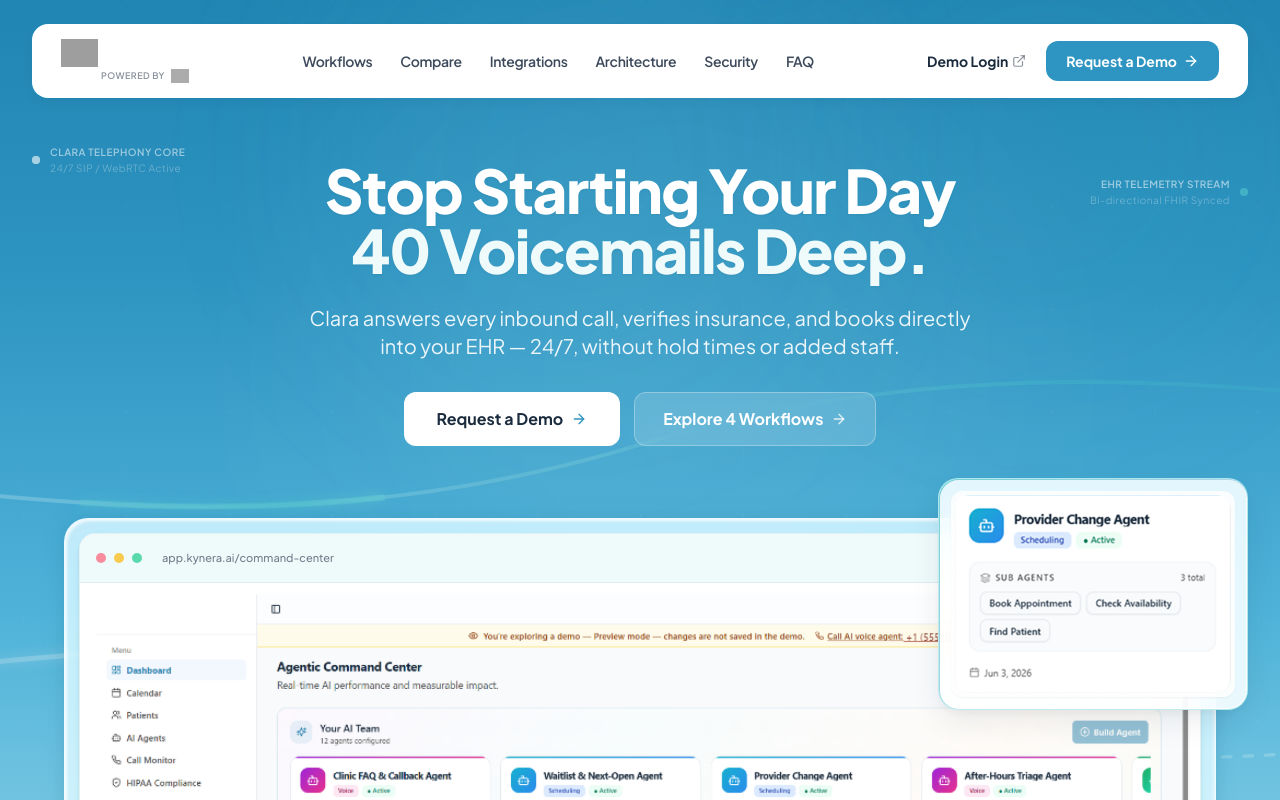
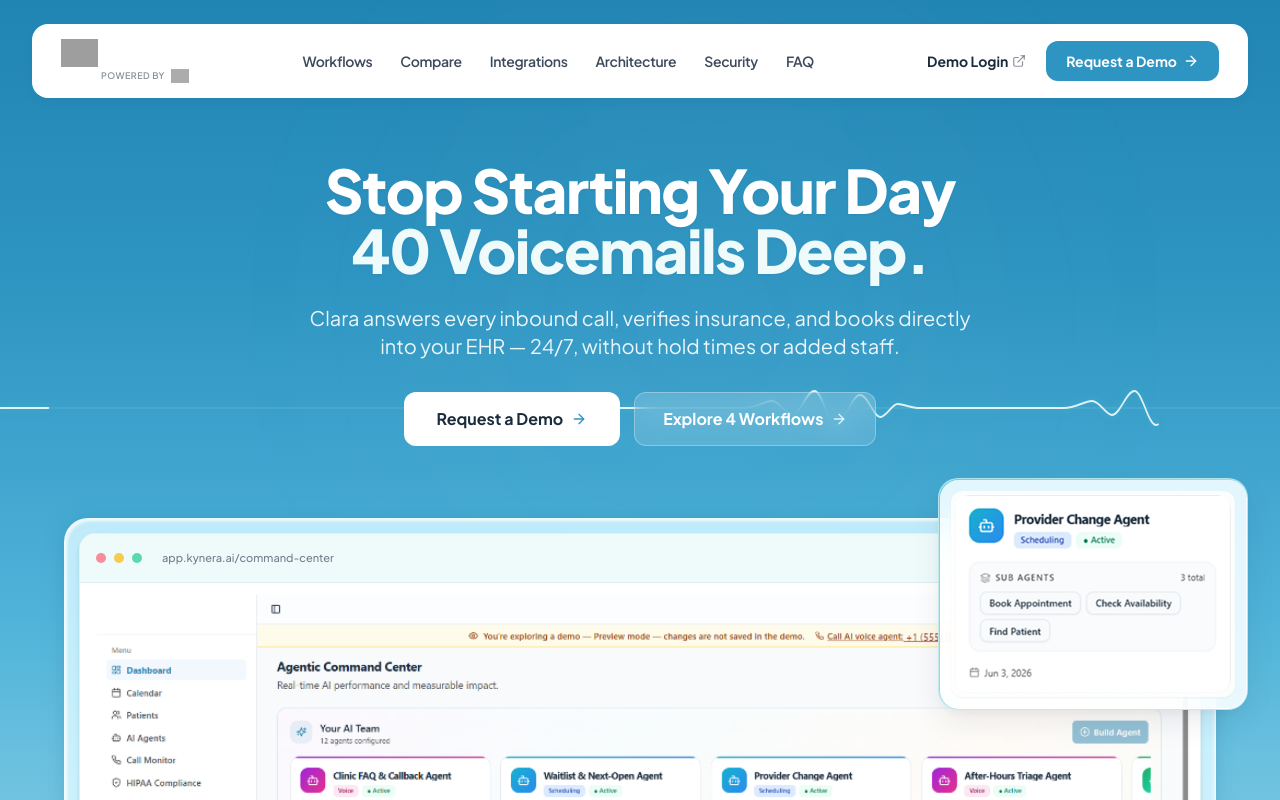
Before and after one commit to Annyxtopheles/kynera, a React (Vite) app: page / in a window 1280 px wide. Shown: the top 800 px of the page. Built offline with nearby package versions, Linux system fonts and the light colour scheme; grey boxes are pictures that could not be loaded.

Commit message:
Refactor hero background: clean, minimal voice waveform line representing Clara answering calls

```diff
--- a/src/components/HeroBackgroundAnimation.tsx
+++ b/src/components/HeroBackgroundAnimation.tsx
@@ -7,214 +7,47 @@ export const HeroBackgroundAnimation: React.FC = () => {
       className="absolute inset-0 overflow-hidden pointer-events-none select-none z-0"
     >
       {/* -------------------------------------------------------------
-          1. AMBIENT BIOLUMINESCENT DEPTH (Soft Breathing Gradient Halos)
+          1. SUBTLE ATMOSPHERIC LIGHT (Calm, Soft Depth)
           ------------------------------------------------------------- */}
-      <div className="absolute -top-24 left-1/4 w-[32rem] h-[32rem] rounded-full bg-cyan-300/20 blur-[110px] animate-hero-biolum" />
+      <div className="absolute -top-32 left-1/3 w-[36rem] h-[36rem] rounded-full bg-white/10 blur-[140px] animate-hero-biolum" />
       <div
-        className="absolute top-20 right-1/4 w-[36rem] h-[36rem] rounded-full bg-white/15 blur-[120px] animate-hero-biolum"
+        className="absolute top-16 right-1/4 w-[32rem] h-[32rem] rounded-full bg-cyan-200/15 blur-[130px] animate-hero-biolum"
         style={{ animationDelay: '4s' }}
-      />
-      <div
-        className="absolute -top-10 right-10 w-96 h-96 rounded-full bg-brand-teal/15 blur-[100px] animate-hero-biolum"
-        style={{ animationDelay: '2s' }}
       />
 
       {/* -------------------------------------------------------------
-          2. CLINICAL TELEMETRY HUD LABELS (Peripheral Command Watermarks)
+          2. THE VOICE WAVEFORM HORIZON LINE (Clara AI Receptionist)
+             A single, clean, elegant acoustic wave gliding across the
+             background — the voice counterpart to the footer's ECG.
           ------------------------------------------------------------- */}
-      {/* Left Telemetry HUD Badge */}
-      <div className="hidden xl:flex items-center gap-2.5 absolute top-36 left-8 2xl:left-14 opacity-60 hover:opacity-100 transition-opacity">
-        <div className="relative flex h-2 w-2">
-          <span className="animate-ping absolute inline-flex h-full w-full rounded-full bg-white opacity-75" />
-          <span className="relative inline-flex rounded-full h-2 w-2 bg-white" />
-        </div>
-        <div className="flex flex-col text-[10px] font-mono tracking-wider text-white/70">
-          <span className="font-semibold uppercase text-white/90">Clara Telephony Core</span>
-          <span className="text-white/50">24/7 SIP / WebRTC Active</span>
+      <div className="w-full absolute top-72 sm:top-80 md:top-96 left-0 right-0 overflow-hidden">
+        <div className="relative w-full h-12 flex items-center">
+          {/* Subtle guide line across the full viewport width */}
+          <div className="absolute inset-x-0 top-1/2 -translate-y-1/2 h-[1px] bg-white/15" />
+
+          {/* Animated SVG Voice Waveform overlay */}
+          <svg
+            className="w-full h-12 relative z-10 overflow-visible opacity-85"
+            viewBox="0 0 1600 48"
+            fill="none"
+            preserveAspectRatio="none"
+            xmlns="http://www.w3.org/2000/svg"
+          >
+            {/* Repeating Acoustic Speech Formants across 1600px width */}
+            <path
+              d="M 0 24 L 130 24 C 145 24, 155 17, 165 17 C 175 17, 182 31, 190 31 C 200 31, 208 7, 218 7 C 228 7, 235 41, 245 41 C 255 41, 265 11, 275 11 C 285 11, 292 33, 300 33 C 308 33, 315 20, 322 20 C 330 20, 338 24, 350 24 L 530 24 C 545 24, 555 17, 565 17 C 575 17, 582 31, 590 31 C 600 31, 608 7, 618 7 C 628 7, 635 41, 645 41 C 655 41, 665 11, 675 11 C 685 11, 692 33, 700 33 C 708 33, 715 20, 722 20 C 730 20, 738 24, 750 24 L 930 24 C 945 24, 955 17, 965 17 C 975 17, 982 31, 990 31 C 1000 31, 1008 7, 1018 7 C 1028 7, 1035 41, 1045 41 C 1055 41, 1065 11, 1075 11 C 1085 11, 1092 33, 1100 33 C 1108 33, 1115 20, 1122 20 C 1130 20, 1138 24, 1150 24 L 1330 24 C 1345 24, 1355 17, 1365 17 C 1375 17, 1382 31, 1390 31 C 1400 31, 1408 7, 1418 7 C 1428 7, 1435 41, 1445 41 C 1455 41, 1465 11, 1475 11 C 1485 11, 1492 33, 1500 33 C 1508 33, 1515 20, 1522 20 C 1530 20, 1538 24, 1550 24 L 1600 24"
+              stroke="#FFFFFF"
+              strokeWidth="2"
+              strokeLinecap="round"
+              strokeLinejoin="round"
+              style={{
+                filter: 'drop-shadow(0 0 4px rgba(80, 198, 204, 0.6))',
+              }}
+              className="animate-voice-wave"
+            />
+          </svg>
         </div>
       </div>
-
-      {/* Right Telemetry HUD Badge */}
-      <div className="hidden xl:flex items-center gap-2.5 absolute top-44 right-8 2xl:right-14 opacity-60 hover:opacity-100 transition-opacity">
-        <div className="flex flex-col text-right text-[10px] font-mono tracking-wider text-white/70">
-          <span className="font-semibold uppercase text-white/90">EHR Telemetry Stream</span>
-          <span className="text-white/50">Bi-directional FHIR Synced</span>
-        </div>
-        <div className="relative flex h-2 w-2">
-          <span className="animate-ping absolute inline-flex h-full w-full rounded-full bg-brand-teal opacity-75" />
-          <span className="relative inline-flex rounded-full h-2 w-2 bg-brand-teal" />
-        </div>
-      </div>
-
-      {/* -------------------------------------------------------------
-          3. RESPONSIVE SVG HARMONIC BIOMETRIC WAVES & TELEMETRY BEAMS
-          ------------------------------------------------------------- */}
-      <svg
-        className="w-full h-full min-w-[1200px] absolute inset-0 opacity-80"
-        viewBox="0 0 1440 820"
-        fill="none"
-        preserveAspectRatio="xMidYMid slice"
-        xmlns="http://www.w3.org/2000/svg"
-      >
-        <defs>
-          {/* Gradient for Wave 1 */}
-          <linearGradient id="heroWaveGrad1" x1="0%" y1="0%" x2="100%" y2="0%">
-            <stop offset="0%" stopColor="#FFFFFF" stopOpacity="0.05" />
-            <stop offset="25%" stopColor="#FFFFFF" stopOpacity="0.32" />
-            <stop offset="60%" stopColor="#50C6CC" stopOpacity="0.38" />
-            <stop offset="85%" stopColor="#2E94C1" stopOpacity="0.25" />
-            <stop offset="100%" stopColor="#FFFFFF" stopOpacity="0.05" />
-          </linearGradient>
-
-          {/* Gradient for Wave 2 (Harmonic Counter-Wave) */}
-          <linearGradient id="heroWaveGrad2" x1="0%" y1="0%" x2="100%" y2="0%">
-            <stop offset="0%" stopColor="#50C6CC" stopOpacity="0.04" />
-            <stop offset="35%" stopColor="#50C6CC" stopOpacity="0.28" />
-            <stop offset="70%" stopColor="#FFFFFF" stopOpacity="0.30" />
-            <stop offset="100%" stopColor="#2E94C1" stopOpacity="0.05" />
-          </linearGradient>
-
-          {/* Gradient for Telemetry Tracer Beam 1 */}
-          <linearGradient id="telemetryBeamGrad1" x1="0%" y1="0%" x2="100%" y2="0%">
-            <stop offset="0%" stopColor="#FFFFFF" stopOpacity="0" />
-            <stop offset="40%" stopColor="#50C6CC" stopOpacity="0.6" />
-            <stop offset="60%" stopColor="#FFFFFF" stopOpacity="0.95" />
-            <stop offset="80%" stopColor="#50C6CC" stopOpacity="0.6" />
-            <stop offset="100%" stopColor="#FFFFFF" stopOpacity="0" />
-          </linearGradient>
-
-          {/* Gradient for Telemetry Tracer Beam 2 */}
-          <linearGradient id="telemetryBeamGrad2" x1="0%" y1="0%" x2="100%" y2="0%">
-            <stop offset="0%" stopColor="#2E94C1" stopOpacity="0" />
-            <stop offset="50%" stopColor="#FFFFFF" stopOpacity="0.85" />
-            <stop offset="100%" stopColor="#50C6CC" stopOpacity="0" />
-          </linearGradient>
-
-          {/* Subtle Glow Filter for Telemetry Beams */}
-          <filter id="heroGlow" x="-20%" y="-20%" width="140%" height="140%">
-            <feGaussianBlur stdDeviation="3" result="blur" />
-            <feMerge>
-              <feMergeNode in="blur" />
-              <feMergeNode in="SourceGraphic" />
-            </feMerge>
-          </filter>
-
-          {/* Faint Medical Grid Pattern */}
-          <pattern id="clinicalGrid" width="48" height="48" patternUnits="userSpaceOnUse">
-            <path
-              d="M 48 0 L 0 0 0 48"
-              fill="none"
-              stroke="#FFFFFF"
-              strokeWidth="0.5"
-              strokeOpacity="0.06"
-            />
-            <circle cx="0" cy="0" r="1" fill="#FFFFFF" fillOpacity="0.18" />
-          </pattern>
-
-          {/* Mask for Grid so it gently fades out radially from hero center */}
-          <radialGradient id="gridMaskGrad" cx="50%" cy="35%" r="55%">
-            <stop offset="0%" stopColor="#FFFFFF" stopOpacity="0.55" />
-            <stop offset="55%" stopColor="#FFFFFF" stopOpacity="0.25" />
-            <stop offset="100%" stopColor="#FFFFFF" stopOpacity="0" />
-          </radialGradient>
-          <mask id="gridMask">
-            <rect width="100%" height="100%" fill="url(#gridMaskGrad)" />
-          </mask>
-        </defs>
-
-        {/* --- Background Clinical Dot/Cross Grid Masked --- */}
-        <rect
-          width="1440"
-          height="820"
-          fill="url(#clinicalGrid)"
-          mask="url(#gridMask)"
-        />
-
-        {/* --- PRIMARY HARMONIC VITAL WAVEFORM (Undulating Smooth Rhythm) --- */}
-        <g className="animate-hero-wave-1">
-          {/* Base soft guide wave */}
-          <path
-            d="M -120 220 C 180 140, 420 300, 720 210 C 1020 120, 1260 280, 1560 170"
-            stroke="url(#heroWaveGrad1)"
-            strokeWidth="1.8"
-            strokeLinecap="round"
-            fill="none"
-          />
-          {/* Glowing continuous telemetry tracer packet running along Wave 1 */}
-          <path
-            d="M -120 220 C 180 140, 420 300, 720 210 C 1020 120, 1260 280, 1560 170"
-            stroke="url(#telemetryBeamGrad1)"
-            strokeWidth="2.8"
-            strokeLinecap="round"
-            fill="none"
-            filter="url(#heroGlow)"
-            className="animate-hero-telemetry-1"
-          />
-        </g>
-
-        {/* --- SECONDARY RESPIRATORY WAVEFORM (Complementary Cadence) --- */}
-        <g className="animate-hero-wave-2">
-          {/* Base dashed respiratory contour */}
-          <path
-            d="M -100 310 C 220 380, 500 240, 780 325 C 1060 410, 1300 260, 1580 315"
-            stroke="url(#heroWaveGrad2)"
-            strokeWidth="1.6"
-            strokeDasharray="4 6"
-            strokeLinecap="round"
-            fill="none"
-          />
-          {/* Reverse telemetry tracer beam running along Wave 2 */}
-          <path
-            d="M -100 310 C 220 380, 500 240, 780 325 C 1060 410, 1300 260, 1580 315"
-            stroke="url(#telemetryBeamGrad2)"
-            strokeWidth="2.5"
-            strokeLinecap="round"
-            fill="none"
-            filter="url(#heroGlow)"
-            className="animate-hero-telemetry-2"
-          />
-        </g>
-
-        {/* --- TERTIARY AMBIENT FLUID WAVE (Low amplitude floor flow) --- */}
-        <path
-          d="M -140 440 C 200 480, 460 380, 720 420 C 980 460, 1240 370, 1580 410"
-          stroke="url(#heroWaveGrad1)"
-          strokeWidth="1.2"
-          strokeOpacity="0.3"
-          strokeDasharray="8 12"
-          fill="none"
-        />
-
-        {/* --- CLINICAL TELEMETRY RETICLES & BEACONS --- */}
-        {/* Left Peripheral Reticle */}
-        <g transform="translate(140, 205)" opacity="0.45">
-          <circle cx="0" cy="0" r="14" stroke="#FFFFFF" strokeWidth="0.8" strokeDasharray="2 3" />
-          <circle cx="0" cy="0" r="3" fill="#FFFFFF" />
-          <line x1="-8" y1="0" x2="8" y2="0" stroke="#FFFFFF" strokeWidth="1" />
-          <line x1="0" y1="-8" x2="0" y2="8" stroke="#FFFFFF" strokeWidth="1" />
-        </g>
-
-        {/* Right Peripheral Reticle */}
-        <g transform="translate(1290, 255)" opacity="0.45">
-          <circle cx="0" cy="0" r="16" stroke="#50C6CC" strokeWidth="0.8" strokeDasharray="3 3" />
-          <circle cx="0" cy="0" r="3.5" fill="#50C6CC" />
-          <line x1="-9" y1="0" x2="9" y2="0" stroke="#50C6CC" strokeWidth="1" />
-          <line x1="0" y1="-9" x2="0" y2="9" stroke="#50C6CC" strokeWidth="1" />
-        </g>
-
-        {/* Mid-Lower Telemetry Node Accent */}
-        <g transform="translate(260, 450)" opacity="0.35">
-          <line x1="-5" y1="0" x2="5" y2="0" stroke="#FFFFFF" strokeWidth="1" />
-          <line x1="0" y1="-5" x2="0" y2="5" stroke="#FFFFFF" strokeWidth="1" />
-          <circle cx="0" cy="0" r="1.5" fill="#FFFFFF" />
-        </g>
-
-        <g transform="translate(1180, 440)" opacity="0.35">
-          <line x1="-5" y1="0" x2="5" y2="0" stroke="#FFFFFF" strokeWidth="1" />
-          <line x1="0" y1="-5" x2="0" y2="5" stroke="#FFFFFF" strokeWidth="1" />
-          <circle cx="0" cy="0" r="1.5" fill="#FFFFFF" />
-        </g>
-      </svg>
     </div>
   );
 };
```
Also changed, not shown: src/index.css (+8 -48 lines).
